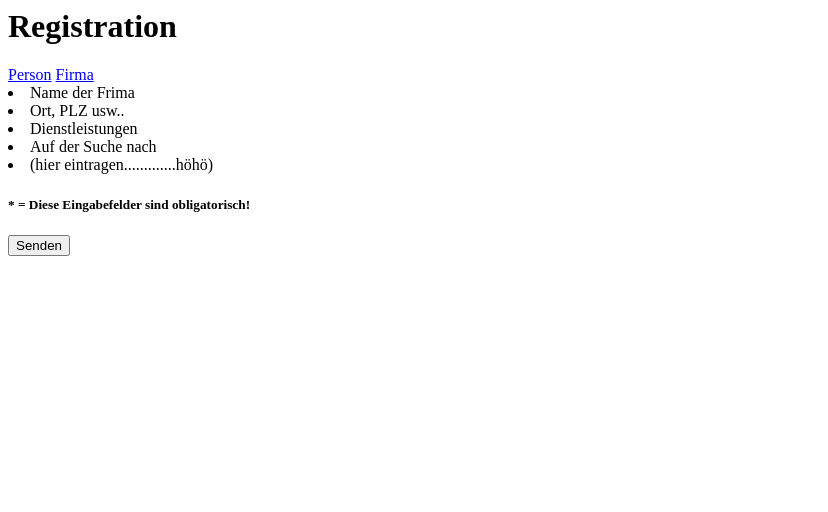
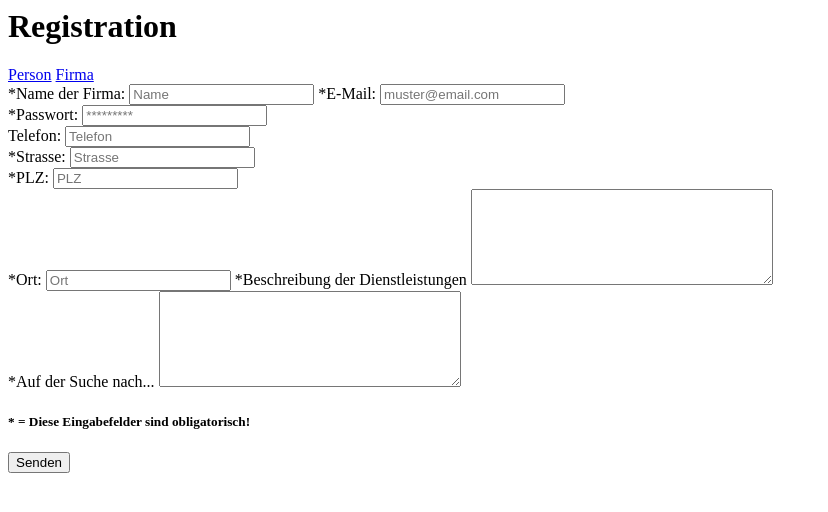
Before and after one commit to anaacora/IT-Profi, a PHP site: page /register_company.php in a window 1280 px wide. Shown: the top 512 px of the page, without its empty margins (0-828 px from the left). Run offline with PHP 8.4, Linux system fonts and the light colour scheme.

Commit message:
login funktioniert, register optimiert db angepasst

```diff
--- a/login/script.php
+++ b/login/script.php
@@ -15,9 +15,6 @@ if (!mysql_select_db ("ItProfi", $connectionid))
 {
   die ("Keine Verbindung zur Datenbank");
 }
-
-// Zuerst alle Datensätze löschen um keine Dopplungen zu bekommen.
-mysql_query ("DELETE FROM login");
 
 // Daten eintragen
 while (list ($key, $value) = each ($benutzer))
--- a/register/register_company.php
+++ b/register/register_company.php
@@ -11,6 +11,45 @@
 			$errors = array();
 			if(count($_POST) > 0){
 
+				if($_POST['name'] == ''){
+
+					$errors ['name'] = 'Fuellen Sie Bitte das Feld "Name" ein.';
+
+				}
+				if($_POST['email'] == ''){
+
+					$errors ['email'] = 'Fuellen Sie Bitte das Feld "E-Mail" ein.';
+
+				}
+				if($_POST['password'] == ''){
+
+					$errors ['empasswordail'] = 'Fuellen Sie Bitte das Feld "Passwort" ein.';
+
+				}
+				if($_POST['strasse'] == ''){
+
+					$errors ['strasse'] = 'Fuellen Sie Bitte das Feld "Strasse" ein.';
+
+				}
+				if($_POST['plz'] == ''){
+
+					$errors ['plz'] = 'Fuellen Sie Bitte das Feld "PLZ" ein.';
+
+				}
+				if($_POST['ort'] == ''){
+
+					$errors ['ort'] = 'Fuellen Sie Bitte das Feld "Ort" ein.';
+
+				}
+				if($_POST['dienstleistungen'] == ''){
+
+					$errors ['dienstleistungen'] = 'Fuellen Sie Bitte das Feld "Dienstleistungen" aus.';
+
+				}
+				if($_POST['suchenach'] == ''){
+
+					$errors ['suchenach'] = 'Fuellen Sie Bitte das Feld "Auf der Suche nach.." aus.';
+				}
 
 			}
 		?>
@@ -20,18 +59,59 @@
 			if (count($_POST) == 0 || count($errors) > 0){
 
 		?>
-		<h1>Registration</h1>
+			<h1>Registration</h1>
 
-		<a href="register_personal.php">Person</a>
-		<a href="register_company.php">Firma</a>
+			<a href="register_personal.php">Person</a>
+			<a href="register_company.php">Firma</a>
 
-		<form action="<?= $_SERVER['PHP_SELF'] ?>" method="POST" enctype="multipart/form-data" accept-charset="utf-8">
+			<form action="<?= $_SERVER['PHP_SELF'] ?>" method="POST" enctype="multipart/form-data" accept-charset="utf-8">
 
-				<li>Name der Frima</li>
-				<li>Ort, PLZ usw..</li>
-				<li>Dienstleistungen</li>
-				<li>Auf der Suche nach</li>
-				<li>(hier eintragen.............höhö)</li>
+				<label>
+					<a>*Name der Firma: </a>
+					<input type="text" name="name" placeholder="Name" <?php if(count($_POST) > 0) if($_POST['name'] != '') echo 'value="' . $_POST['name'] . '" '; else echo 'class="error" ';?> />
+				</label>
+				<label for="email" >
+					<a>*E-Mail: </a>
+				</label>
+				<input id="email" name="email" type="email" placeholder="muster@email.com"   <?php if(count($_POST) > 0) if($_POST['email'] != '') echo 'value="' . $_POST['email'] . '" '; else echo 'class="error"';?>/>
+
+				<br>
+				<label for="password" >
+					<a>*Passwort: </a>
+				</label>
+				<input id="password" name="password" type="password" placeholder="*********"   <?php if(count($_POST) > 0) if($_POST['password'] != '') echo 'value="' . $_POST['password'] . '" '; else echo 'class="error"';?>/>
+
+				<br>
+				<label for="tel" >
+					<a>Telefon: </a>
+				</label>
+					<input id="tel" name="tel" type="tel" placeholder="Telefon"   <?php if(count($_POST) > 0) if($_POST['tel'] != '') echo 'value="' . $_POST['tel'] . '" '; else echo 'class="error" ';?>/>
+
+				<br>
+				<label>
+					<a>*Strasse: </a>
+					<input type="text" name="strasse" placeholder="Strasse" <?php if(count($_POST) > 0) if($_POST['strasse'] != '') echo 'value="' . $_POST['strasse'] . '" '; else echo 'class="error" ';?> />
+				</label>
+				<br>
+				<label>
+					<a>*PLZ: </a>
+					<input type="text" name="plz" placeholder="PLZ" <?php if(count($_POST) > 0) if($_POST['plz'] != '') echo 'value="' . $_POST['plz'] . '" '; else echo 'class="error" ';?> />
+				</label>
+				<br>
+				<label>
+					<a>*Ort: </a>
+					<input type="text" name="ort" placeholder="Ort" <?php if(count($_POST) > 0) if($_POST['ort'] != '') echo 'value="' . $_POST['ort'] . '" '; else echo 'class="error" ';?> />
+				</label>
+				<label>
+					<a>*Beschreibung der Dienstleistungen</a>
+					<textarea name="dienstleistungen" cols="35" rows="6"><?php if(isset($_POST['dienstleistungen']))echo @$_POST['dienstleistungen']; ?></textarea>
+				</label>
+				<br>
+				<label>
+					<a>*Auf der Suche nach...</a>
+					<textarea name="suchenach" cols="35" rows="6"><?php if(isset($_POST['suchenach']))echo @$_POST['suchenach']; ?></textarea>
+				</label>
+				<br>
 
 
 				<h5>* = Diese Eingabefelder sind obligatorisch!</h5>
@@ -61,24 +141,45 @@
 				if(count($errors) == 0 && count($_POST) > 0){
 
 
-
+					$name = $_POST['name'];
+					$email = $_POST['email'];
+					$password = $_POST['password'];
+					$strasse = $_POST['strasse'];
+					$plz = $_POST['plz'];
+					$ort = $_POST['ort'];
+					$tel = $_POST['tel'];
+					$dienstleistungen = $_POST['dienstleistungen'];
+					$suchenach = $_POST['suchenach'];
 
 					// Systemeinstellungen
 					$id = "root";
 					$pw = "";
 					$host = "localhost";
 					$database = "itprofi";
-					$table = "register_personal";
+					$table = "register_company";
 
 					// Einstellungen Ende
 					$conn_id = mysql_connect($host,$id,$pw);
 					mysql_select_db($database,$conn_id);
 
-					$sql = "INSERT INTO ".
-							$table . "()" .
-							"VALUES()";
-					mysql_query($sql);
-
+					$sql_reg = "INSERT INTO ".
+							$table . "(Name, EMail, Passwort, Telefon, Strasse, PLZ, Ort, Dienstleistungen, SucheNach) " .
+							"VALUES('".	$name."', '".
+										$email."', '".
+										md5($passwort)."', '".
+										$tel."', '".
+										$strasse."', '".
+										$plz."', '".
+										$ort."', '".
+										$dienstleistungen."', '".
+										$suchenach. "')";
+					mysql_query($sql_reg);
+					$table = "login";
+					$sql_log = "INSERT INTO ".
+							$table . "(EMail, Kennwort) " .
+							"VALUES('".$email."', '".
+										md5($passwort). "')";
+					mysql_query($sql_log);
 					echo "Bestaetigung";
 
 				}
```
Also changed, not shown: database/db.sql (+13 -4 lines), login/formular.php (+34 -7 lines), register/register_personal.php (+11 -3 lines).
